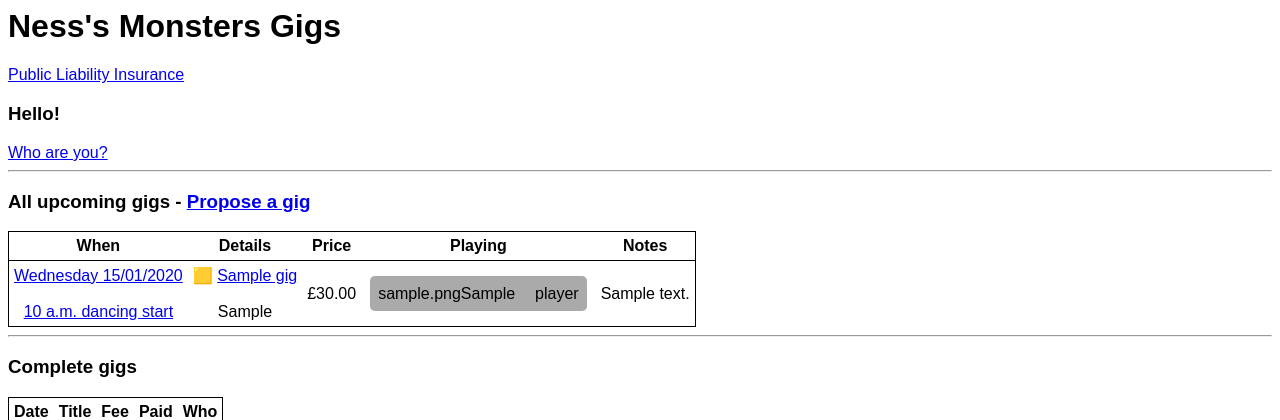
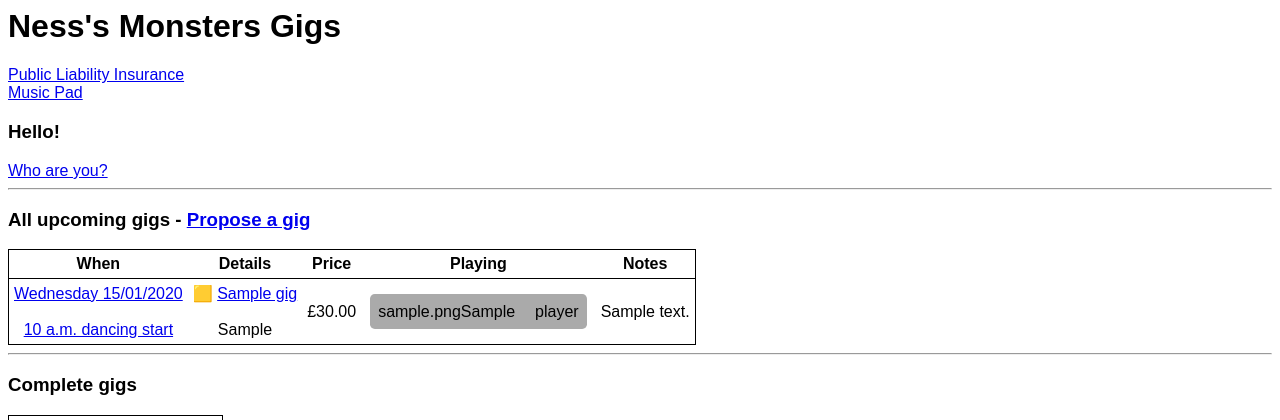
Before and after one commit to jdfergusson/gigger, a Django app: page / in a window 1280 px wide. Shown: the top 420 px of the page. Run offline with Django 5.2, Linux system fonts and the light colour scheme; tables that the repository leaves empty hold one stand-in row (values such as "Sample post"); lists and menus that the app fills with data are empty.

Commit message:
Added pad link to homepage

```diff
--- a/gigger/templates/gigs.html
+++ b/gigger/templates/gigs.html
@@ -41,7 +41,8 @@
     <h1>Ness{% apostrophe %} Monsters Gigs</h1>
 
     <p>
-        <a href="https://fergfamily.co.uk/nm-pli.pdf" target="_blank">Public Liability Insurance</a>
+        <a href="https://fergfamily.co.uk/nm-pli.pdf" target="_blank">Public Liability Insurance</a><br>
+        <a href="https://fergfamily.co.uk/nm-pad.pdf" target="_blank">Music Pad</a><br>
     </p>
 
     {% if user %}
```
